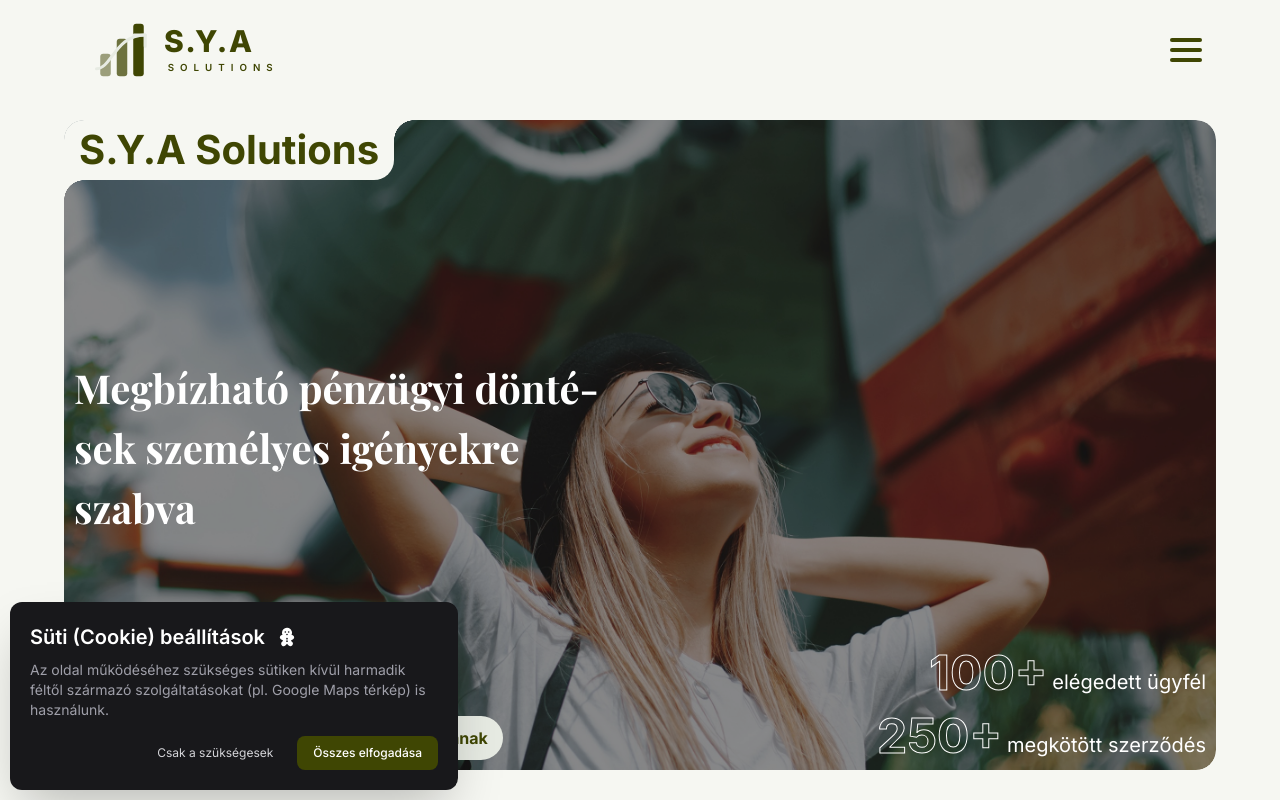
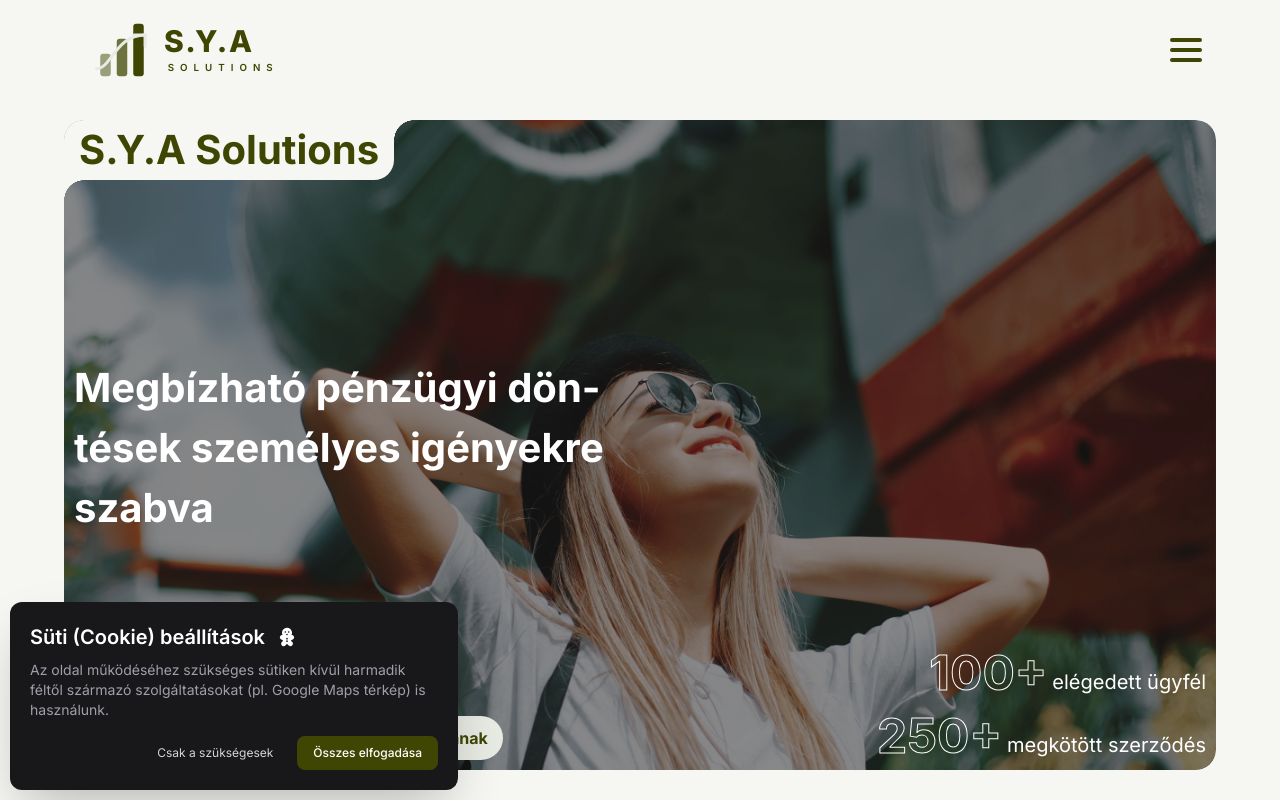
Before and after one commit to Quruzslo/sya-solutions, a Next.js app: page / in a window 1280 px wide. Shown: the top 800 px of the page. Built offline with nearby package versions, Linux system fonts and the light colour scheme; a web font is replaced by a local one.

Commit message:
h1 interre váltva

```diff
--- a/app/styles.css
+++ b/app/styles.css
@@ -44,7 +44,7 @@ body {
 
 h1,
 h2 {
-  font-family: var(--font-playfair), serif;
+  font-family: var(--font-inter), serif;
   font-size: 60px;
   overflow-wrap: break-word;
   hyphens: auto;
--- a/components/section4/favProducts.jsx
+++ b/components/section4/favProducts.jsx
@@ -205,7 +205,7 @@ export default function FavProds() {
             return (
               <div
                 key={prod.id}
-                className={`bg-slate-50/70 border border-slate-100 p-6 xl:p-8 rounded-2xl flex flex-col gap-5 transition-all ${containerClass}`}
+                className={`bg-white p-6 xl:p-8 rounded-2xl flex flex-col gap-5 transition-all ${containerClass}`}
               >
                 {/* Címsor  */}
                 <div className="stagger-item delay-1">
```
